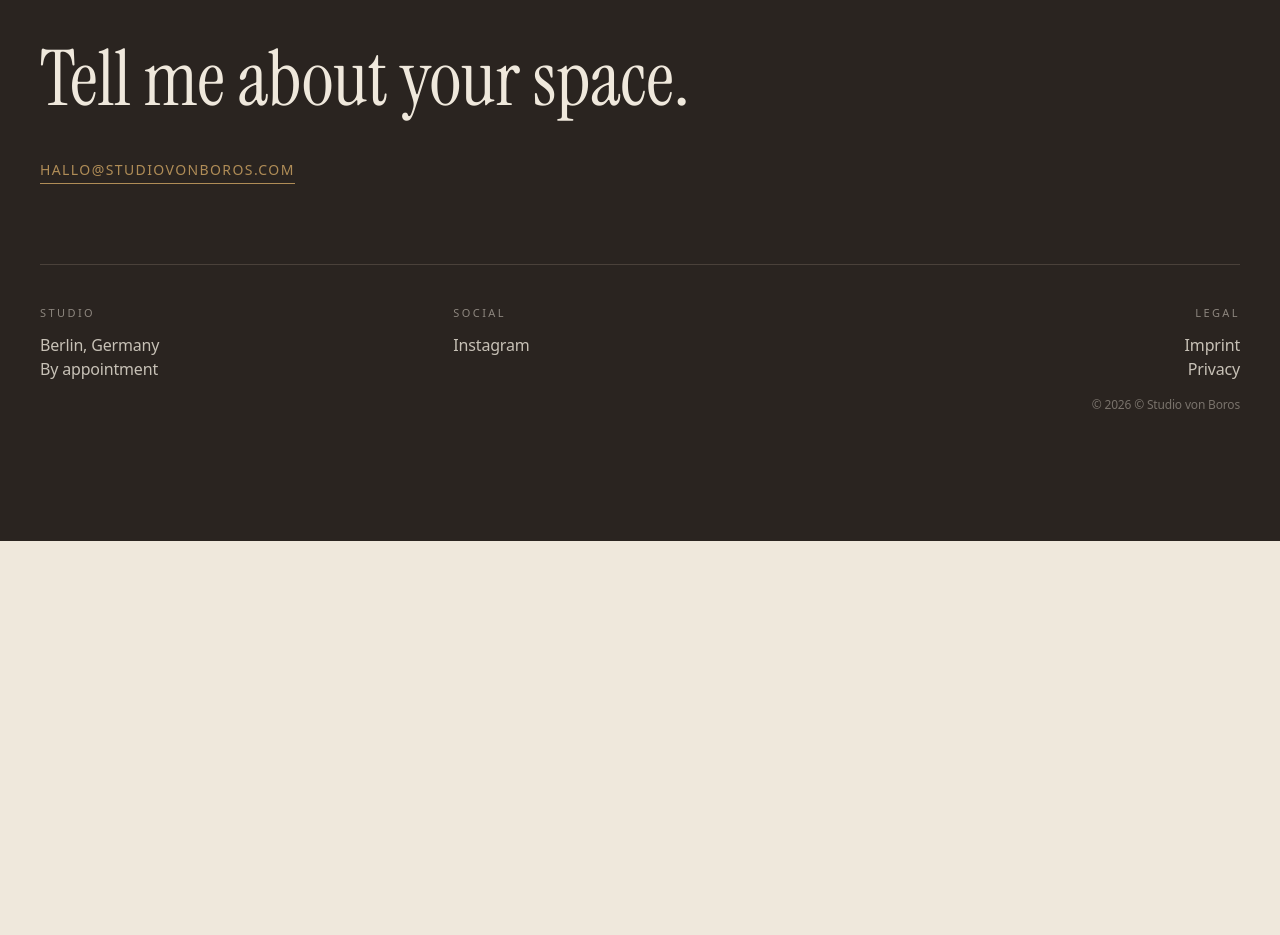
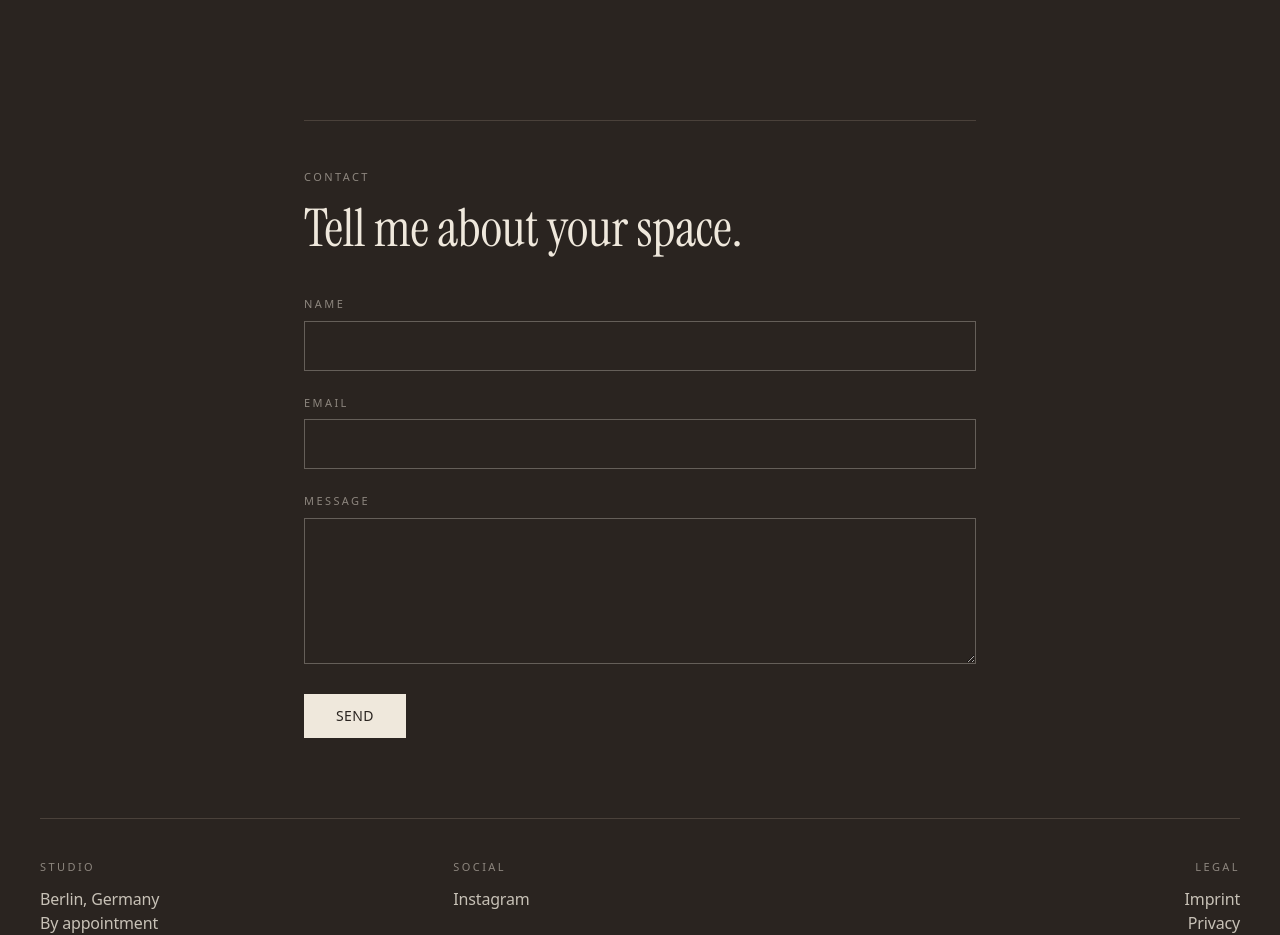
Before and after one commit to danielvonboros/studiovonboros, a Vue app: page / in a window 1280 px wide. Shown: the part 4880-5815 px from the top of the page. Before the commit the page ends 5421 px from the top, so only its background shows below. Built offline with nearby package versions, Linux system fonts and the light colour scheme.

Commit message:
feat: add contact form and nodemailer

```diff
--- a/package.json
+++ b/package.json
@@ -12,6 +12,8 @@
   "dependencies": {
     "@fontsource-variable/archivo": "^5.3.0",
     "@fontsource/instrument-serif": "^5.3.0",
+    "netlify-cli": "^27.8.0",
+    "nodemailer": "^10.0.10",
     "prettier": "^3.9.7",
     "vue": "^3.5.42",
     "vue-i18n": "^11.4.10",
--- /dev/null
+++ b/src/components/ContactForm.vue
@@ -0,0 +1,94 @@
+<script setup lang="ts">
+import { reactive, ref } from 'vue';
+import { useI18n } from 'vue-i18n';
+
+const { t } = useI18n();
+
+const form = reactive({ name: '', email: '', message: '', company: '' }); // company = Honeypot
+const status = ref<'idle' | 'sending' | 'success' | 'error'>('idle');
+
+async function submit() {
+  status.value = 'sending';
+  try {
+    const res = await fetch('/.netlify/functions/contact', {
+      method: 'POST',
+      headers: { 'Content-Type': 'application/json' },
+      body: JSON.stringify(form),
+    });
+    const data = await res.json();
+    if (!res.ok || !data.ok) throw new Error(data.error ?? 'error');
+    status.value = 'success';
+    form.name = '';
+    form.email = '';
+    form.message = '';
+  } catch {
+    status.value = 'error';
+  }
+}
+</script>
+
+<template>
+  <div id="kontakt" class="mx-auto mt-20 max-w-2xl border-t border-espresso-soft pt-12">
+    <p class="kicker mb-4 !text-kalk/50">{{ t('contact.kicker') }}</p>
+    <h2 class="mb-10 font-display text-[clamp(2rem,4.5vw,3.25rem)] leading-[1.05] text-kalk">
+      {{ t('contact.title') }}
+    </h2>
+
+    <form v-if="status !== 'success'" class="space-y-6" @submit.prevent="submit">
+      <div>
+        <label for="cf-name" class="kicker mb-2 block !text-kalk/50">{{ t('contact.name') }}</label>
+        <input
+          id="cf-name"
+          v-model.trim="form.name"
+          type="text"
+          required
+          class="w-full border border-kalk/30 bg-transparent px-4 py-3 text-kalk focus:border-kalk focus:outline-none"
+        />
+      </div>
+
+      <div>
+        <label for="cf-email" class="kicker mb-2 block !text-kalk/50">{{ t('contact.email') }}</label>
+        <input
+          id="cf-email"
+          v-model.trim="form.email"
+          type="email"
+          required
+          class="w-full border border-kalk/30 bg-transparent px-4 py-3 text-kalk focus:border-kalk focus:outline-none"
+        />
+      </div>
+
+      <div>
+        <label for="cf-message" class="kicker mb-2 block !text-kalk/50">{{ t('contact.message') }}</label>
+        <textarea
+          id="cf-message"
+          v-model.trim="form.message"
+          rows="5"
+          required
+          class="w-full border border-kalk/30 bg-transparent px-4 py-3 text-kalk focus:border-kalk focus:outline-none"
+        ></textarea>
+      </div>
+
+      <!-- Honeypot: unsichtbar für Menschen -->
+      <input
+        v-model="form.company"
+        type="text"
+        tabindex="-1"
+        autocomplete="off"
+        aria-hidden="true"
+        class="hidden"
+      />
+
+      <button
+        type="submit"
+        :disabled="status === 'sending'"
+        class="inline-block bg-kalk px-8 py-3 text-sm uppercase tracking-wide text-espresso transition-colors hover:bg-messing disabled:opacity-50"
+      >
+        {{ status === 'sending' ? t('contact.sending') : t('contact.submit') }}
+      </button>
+
+      <p v-if="status === 'error'" class="text-sm text-red-300">{{ t('contact.error') }}</p>
+    </form>
+
+    <p v-else class="text-lg text-kalk/80">{{ t('contact.success') }}</p>
+  </div>
+</template>
--- a/src/components/SiteFooter.vue
+++ b/src/components/SiteFooter.vue
@@ -1,16 +1,12 @@
 <script setup lang="ts">
+import ContactForm from '@/components/ContactForm.vue';
+
 const year = new Date().getFullYear();
 </script>
 
 <template>
   <footer id="contact" class="bg-espresso px-6 py-24 text-kalk md:px-10 md:py-32">
-    <p class="max-w-3xl font-display text-[clamp(2.25rem,6vw,5rem)] leading-[1.02]">
-      {{$t('footer.cta')}}
-    </p>
-
-    <a href="mailto:hallo@studiovonboros.com" class="link-underline mt-10 text-messing">
-      hallo@studiovonboros.com
-    </a>
+    <ContactForm />
 
     <div class="mt-20 grid gap-10 border-t border-espresso-soft pt-10 md:grid-cols-3">
       <div>
--- /dev/null
+++ b/src/lib/sendContactMail.ts
@@ -0,0 +1,51 @@
+import nodemailer from 'nodemailer';
+
+export interface ContactPayload {
+  name: string;
+  email: string;
+  message: string;
+}
+
+function requireEnv(key: string): string {
+  const value = process.env[key];
+  if (!value) throw new Error(`Missing environment variable: ${key}`);
+  return value;
+}
+
+// Validierung – wirft bei ungültigen Eingaben (wird oben als 400 behandelt).
+export function validateContact(data: Partial<ContactPayload>): ContactPayload {
+  const name = (data.name ?? '').trim();
+  const email = (data.email ?? '').trim();
+  const message = (data.message ?? '').trim();
+
+  if (!name || !email || !message) throw new Error('INVALID: Bitte alle Felder ausfüllen.');
+  if (!/^[^\s@]+@[^\s@]+\.[^\s@]+$/.test(email)) throw new Error('INVALID: Ungültige E-Mail-Adresse.');
+  if (message.length > 5000) throw new Error('INVALID: Nachricht zu lang.');
+
+  return { name, email, message };
+}
+
+export async function sendContactMail(data: ContactPayload): Promise<void> {
+  const port = Number(process.env.SMTP_PORT ?? 465);
+
+  const transporter = nodemailer.createTransport({
+    host: requireEnv('SMTP_HOST'),
+    port,
+    secure: port === 465, // 465 = SSL, 587 = STARTTLS -> automatisch abgeleitet
+    auth: {
+      user: requireEnv('SMTP_USER'),
+      pass: requireEnv('SMTP_PASS'),
+    },
+  });
+
+  const from = requireEnv('SMTP_USER');
+  const to = process.env.CONTACT_TO ?? from;
+
+  await transporter.sendMail({
+    from: `"Studio von Boros – Kontaktformular" <${from}>`, // muss deine eigene Adresse sein
+    to,
+    replyTo: `"${data.name}" <${data.email}>`, // so kannst du direkt "Antworten" drücken
+    subject: `Neue Kontaktanfrage von ${data.name}`,
+    text: `Name: ${data.name}\nE-Mail: ${data.email}\n\n${data.message}`,
+  });
+}
--- a/src/locales/de.json
+++ b/src/locales/de.json
@@ -48,6 +48,17 @@
     },
     "note": "Weitere Projekte und Umfänge jederzeit auf Anfrage."
   },
+   "contact": {
+    "kicker": "Kontakt",
+    "title": "Erzähl mir von deinem Raum.",
+    "name": "Name",
+    "email": "E-Mail",
+    "message": "Nachricht",
+    "submit": "Senden",
+    "sending": "Wird gesendet …",
+    "success": "Danke! Deine Nachricht ist angekommen — ich melde mich bald.",
+    "error": "Das hat leider nicht geklappt. Bitte versuch es erneut oder schreib direkt an hallo@studiovonboros.com."
+  },
   "footer": {
     "cta": "Erzähl mir von deinem Raum.",
     "studioLabel": "Studio",
--- a/src/locales/en.json
+++ b/src/locales/en.json
@@ -47,6 +47,17 @@
     },
     "note": "Additional projects and scopes available upon request."
   },
+  "contact": {
+    "kicker": "Contact",
+    "title": "Tell me about your space.",
+    "name": "Name",
+    "email": "Email",
+    "message": "Message",
+    "submit": "Send",
+    "sending": "Sending …",
+    "success": "Thank you! Your message has arrived — I'll be in touch soon.",
+    "error": "That didn't work. Please try again or email hallo@studiovonboros.com directly."
+  },
 "footer": {
     "cta": "Tell me about your space.",
     "studioLabel": "Studio",
--- /dev/null
+++ b/src/netlify/functions/contact.ts
@@ -0,0 +1,27 @@
+import type { Handler } from '@netlify/functions';
+import { sendContactMail, validateContact } from '../../lib/sendContactMail';
+
+export const handler: Handler = async (event) => {
+  if (event.httpMethod !== 'POST') {
+    return { statusCode: 405, body: JSON.stringify({ ok: false, error: 'Method Not Allowed' }) };
+  }
+
+  try {
+    const body = JSON.parse(event.body ?? '{}');
+
+    // Honeypot: dieses Feld ist für Menschen unsichtbar. Ist es ausgefüllt -> Bot, still ok zurück.
+    if (body.company) return { statusCode: 200, body: JSON.stringify({ ok: true }) };
+
+    const data = validateContact(body);
+    await sendContactMail(data);
+
+    return { statusCode: 200, body: JSON.stringify({ ok: true }) };
+  } catch (err) {
+    const raw = err instanceof Error ? err.message : 'Unbekannter Fehler';
+    const isValidation = raw.startsWith('INVALID:');
+    return {
+      statusCode: isValidation ? 400 : 500,
+      body: JSON.stringify({ ok: false, error: raw.replace('INVALID: ', '') }),
+    };
+  }
+};
```
Also changed, not shown: 2 other files (tests, documents, lock files or other folders).
